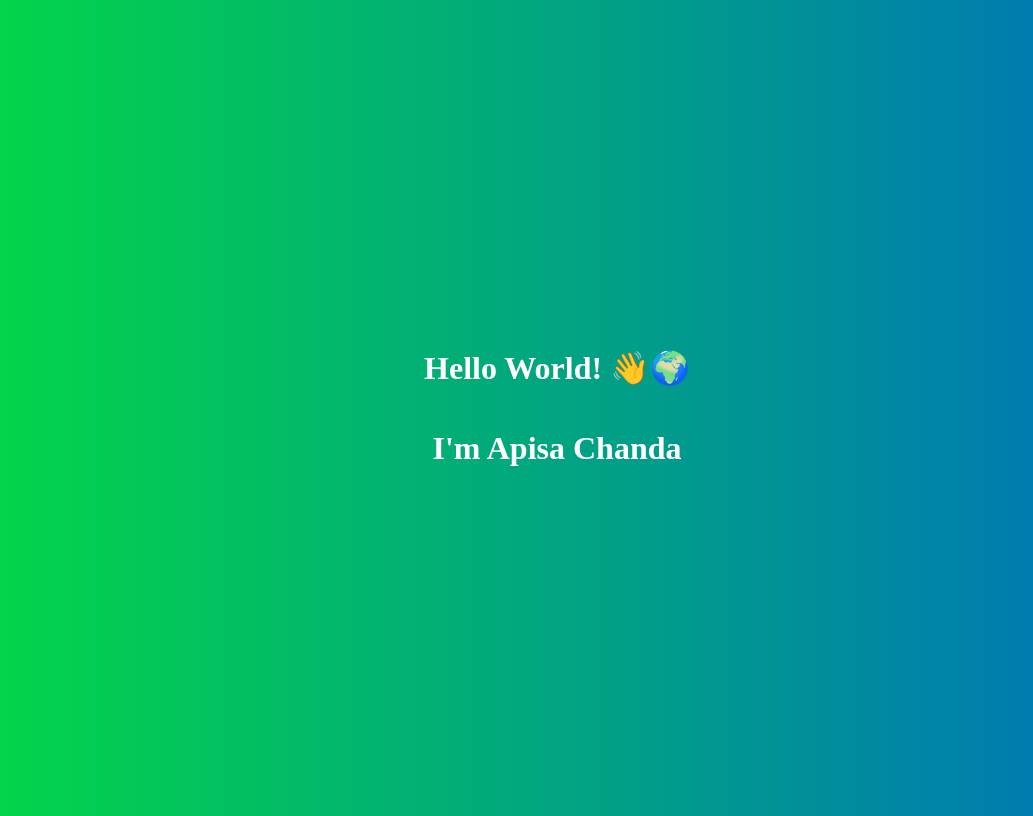
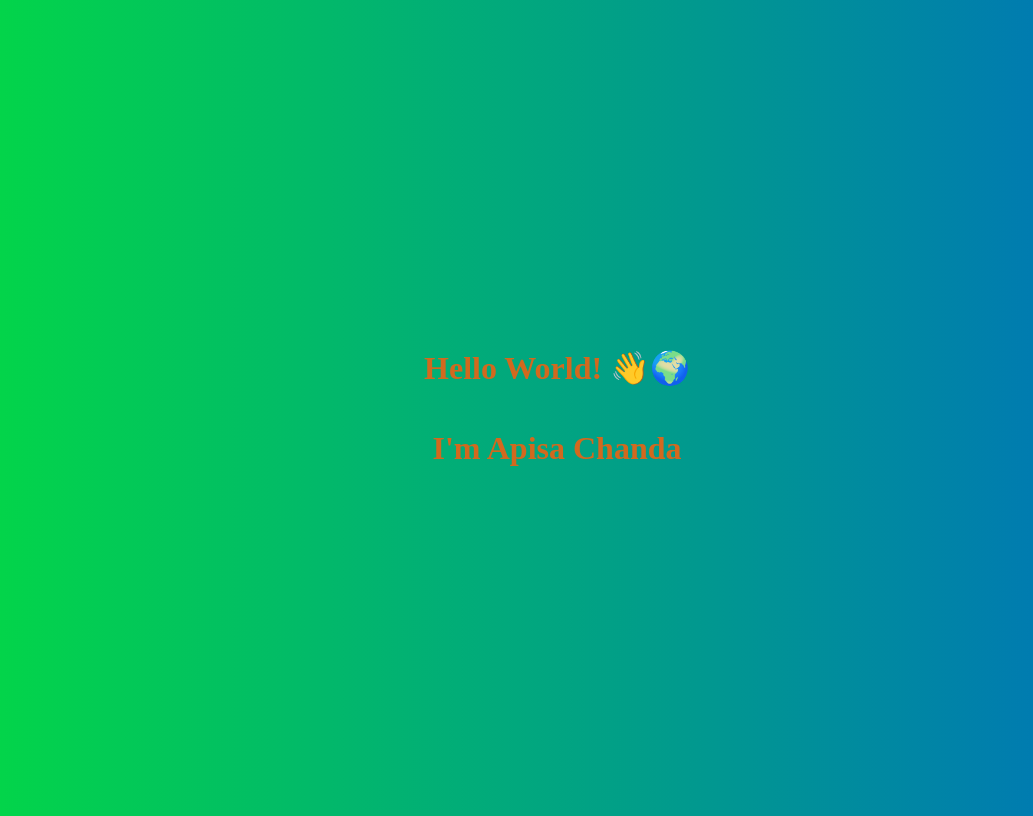
Before and after one commit to OFFTion96/OFFTion96.github.io, a plain HTML site: page index.html in a window 1280 px wide. Shown: the whole page, without its empty margins (91-1124 px from the left). Drawn offline with Linux system fonts and the light colour scheme.

Commit message:
change color

```diff
--- a/index.html
+++ b/index.html
@@ -11,6 +11,7 @@
 				background-image: linear-gradient(90deg,#03dc41 0%,#0074b9 95%);
 				color: white;
 			}
+            h1 {color: chocolate;}
 		</style>
 	</head>
 	<body>
```
